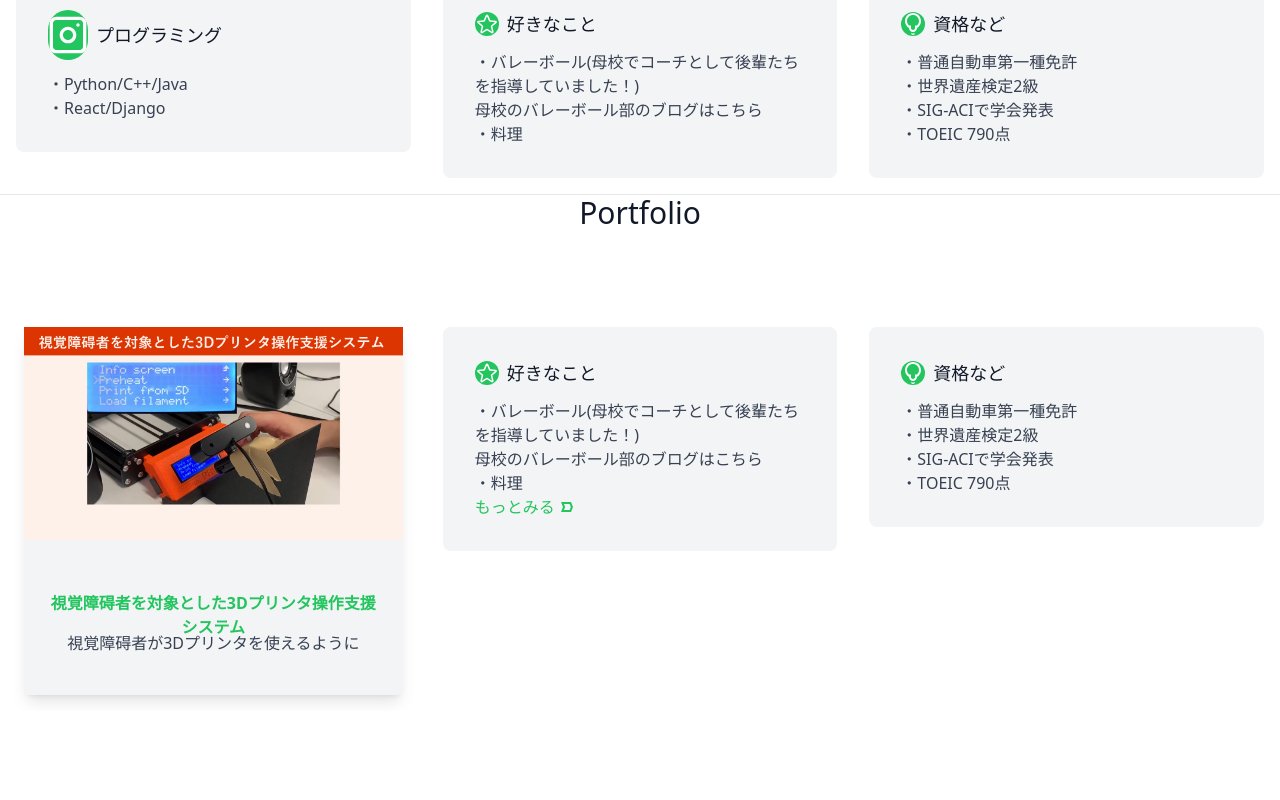
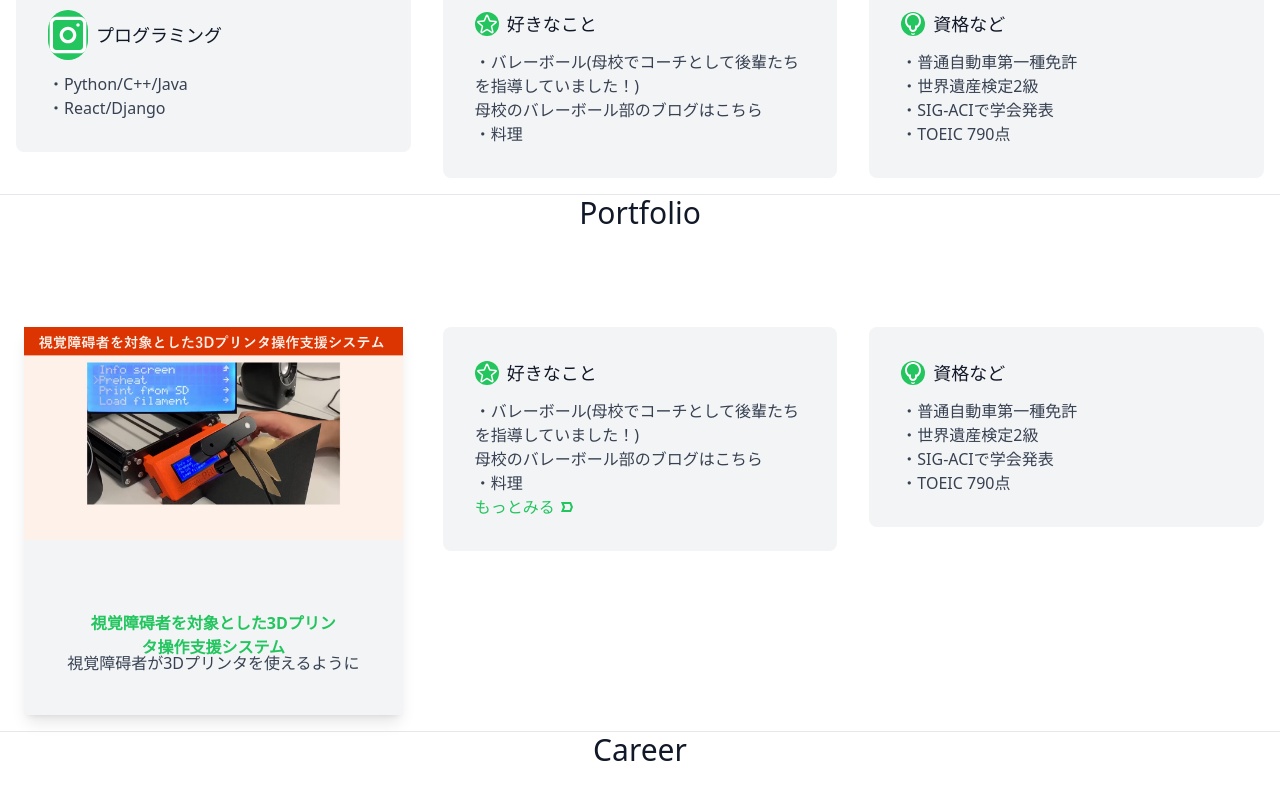
Before and after one commit to Naoya-Tagawa/port, a React (Vite) app: page / in a window 1280 px wide. Shown: the part 1481-2281 px from the top of the page. Before the commit the page ends 2192 px from the top, so only its background shows below. Built offline with nearby package versions, Linux system fonts and the light colour scheme.

Commit message:
すこし変更

```diff
--- a/src/App.jsx
+++ b/src/App.jsx
@@ -312,6 +312,18 @@ function App() {
       </section>
 
 
+      <section  className='text-gray-700 border-t border-gray-200 'id='career'>
+        <div className='text-center mb-20'>
+            <hi className="text-2xl sm:text-3xl font-medium mb-2 text-gray-900">Career</hi>
+
+        </div>
+
+
+
+
+      </section>
+
+
 
 
 
--- a/src/components/WorksCard.jsx
+++ b/src/components/WorksCard.jsx
@@ -2,13 +2,13 @@ import React from "react";
 
 const WorksCard = (props) => {
   return (
-    <div className="shadow-lg rounded-sm hover:shadow-2xl  hover:ring-4 ring-green-500 hover:scale-105 duration-200 md:h-full bg-gray-100">
+    <div className="shadow-lg rounded-sm hover:shadow-2xl  hover:ring-4 ring-green-500 hover:scale-105 duration-200 md:h-full bg-gray-100 items-center">
       <div className="object-contain md:h-60">
         <img className="" src={props.imgPath} alt="" />
       </div>
       <div className="bg-gray-100 p-6">
         <div className="flex items-center">
-          <h2 className="text-green-500  font-semibold h-10">
+          <h2 className="text-green-500 mx-10 mt-5 font-semibold h-10 text-center">
             {props.title}
           </h2>
         </div>
```
